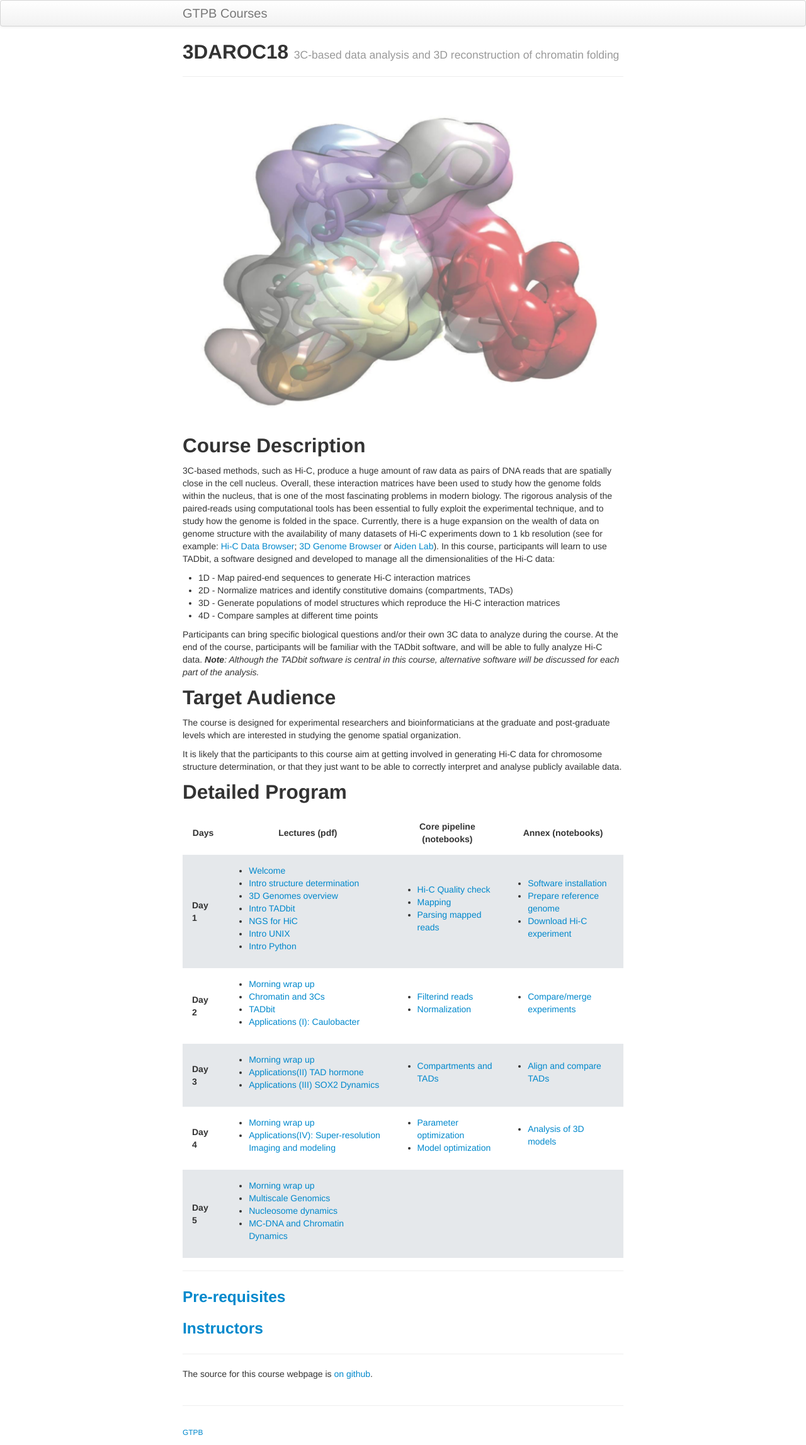
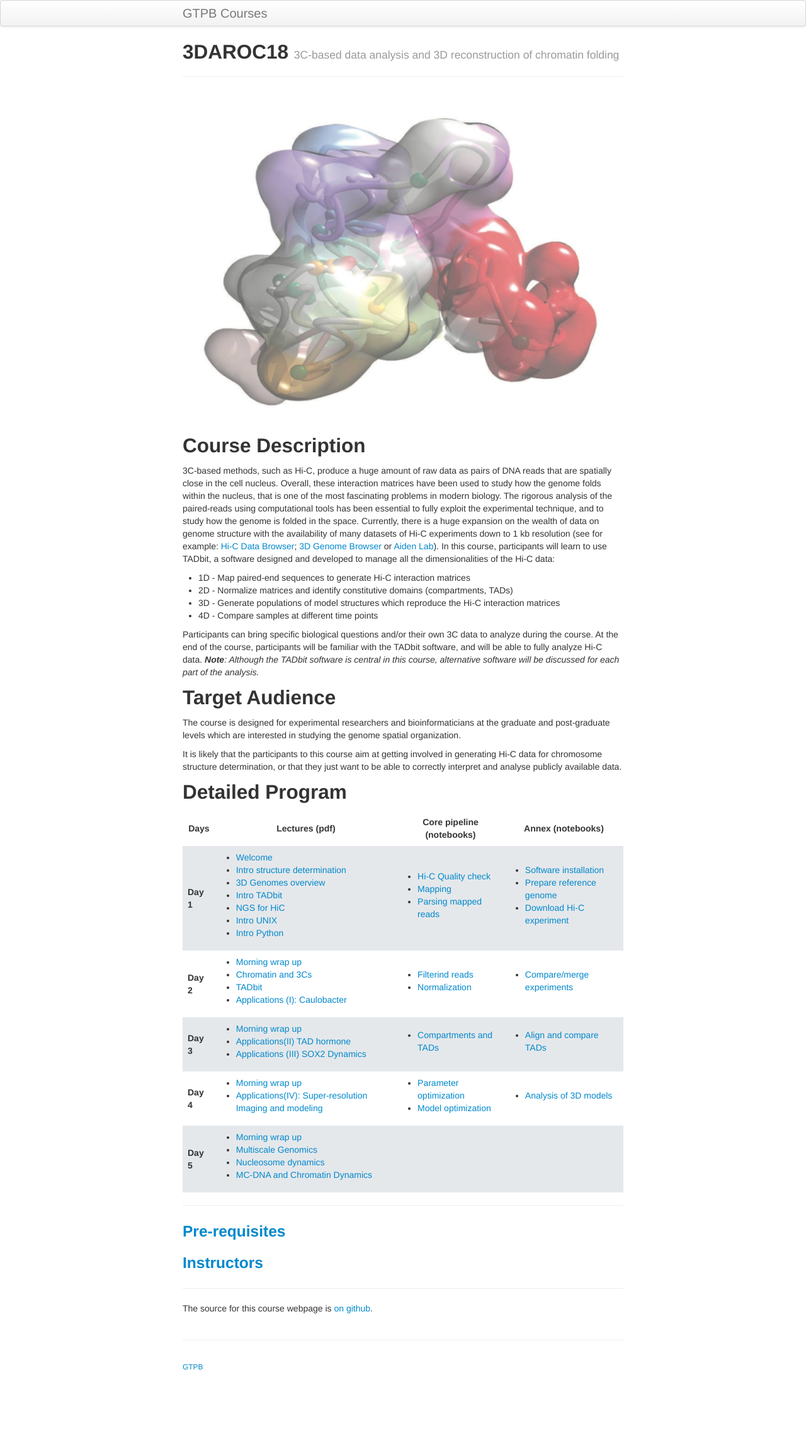
Before and after one commit to GTPB/3DAROC18, a Jekyll site: the page built from index.md, in a window 1280 px wide. Shown: the whole page at 63% size. Built offline with Jekyll 4.4.1, drawn with Linux system fonts in a browser that asks for light colours; after the commit the page ends 2190 px from its top, so only the background shows below that.

Commit message:
Update kbroman.css

```diff
--- a/assets/themes/twitter/css/kbroman.css
+++ b/assets/themes/twitter/css/kbroman.css
@@ -16,5 +16,5 @@ a code {
 }
 
 td, th {
-  padding: 15px;
+  padding: 8px;
 }
```
